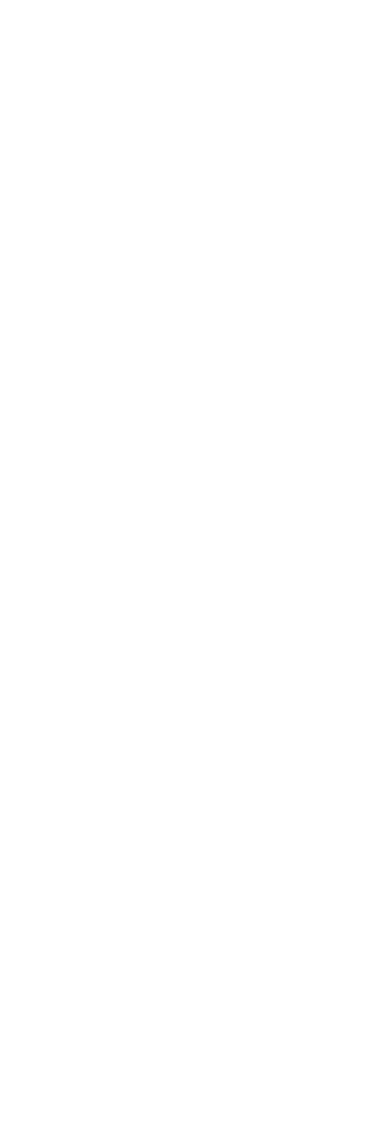
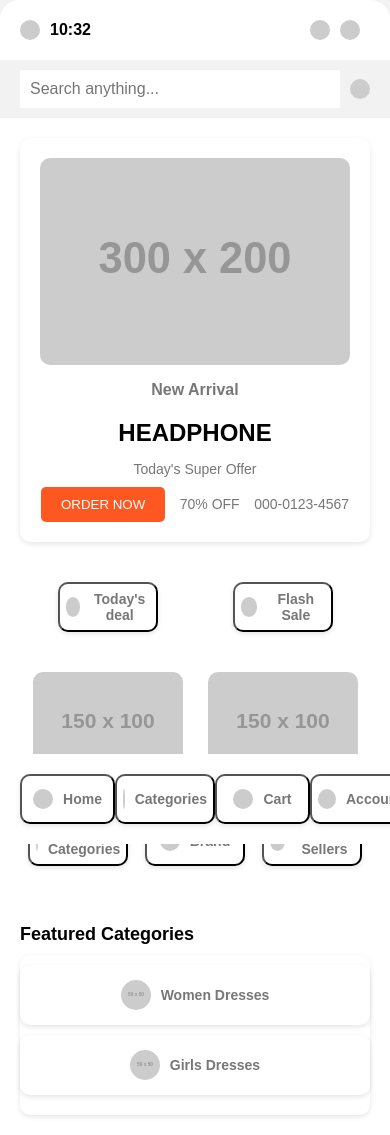
Before and after one commit to LihanceBopche/E_Com-LI, a plain HTML site: page product.html in a window 390 px wide. Before the commit the page ends 844 px from the top, so only its background shows below. Drawn offline with Linux system fonts and the light colour scheme; placeholder pictures from the web are drawn by us.

Commit message:
add product.html

```diff
--- a/css/styles.css
+++ b/css/styles.css
@@ -1,155 +1,249 @@
-/* Google Fonts - Poppins */
-@import url("https://fonts.googleapis.com/css2?family=Poppins:wght@300;400;500;600&display=swap");
-
-* {
+body {
   margin: 0;
   padding: 0;
-  box-sizing: border-box;
-  font-family: "Poppins", sans-serif;
+  background-color: #f2f2f2;
+  font-family: sans-serif;
 }
-body {
-  background: #f0faff;
+
+.app-container {
+  width: 100%;
+  min-height: 100vh;
+  background-color: #fff;
+  border-radius: 20px 20px 0 0;
+  overflow: hidden;
 }
-.nav {
-  position: fixed;
-  top: 0;
-  left: 0;
-  width: 100%;
-  padding: 15px 200px;
-  background: #4a98f7;
-  box-shadow: 0 4px 10px rgba(0, 0, 0, 0.1);
+
+.header {
+  display: flex;
+  justify-content: space-between;
+  align-items: center;
+  padding: 20px;
+  background-color: #fff;
 }
-.nav,
-.nav .nav-links {
+
+.header-left, .header-right {
   display: flex;
   align-items: center;
 }
-.nav {
+
+.header-icon {
+  width: 20px;
+  height: 20px;
+  background-color: #ccc;
+  border-radius: 50%;
+  margin-right: 10px;
+}
+
+.header-time {
+  font-size: 16px;
+  font-weight: bold;
+}
+
+.search-bar {
+  display: flex;
+  align-items: center;
+  padding: 10px 20px;
+  background-color: #f2f2f2;
+}
+
+.search-bar input {
+  border: none;
+  outline: none;
+  flex-grow: 1;
+  padding: 10px;
+  font-size: 16px;
+}
+
+.search-icon {
+  width: 20px;
+  height: 20px;
+  background-color: #ccc;
+  border-radius: 50%;
+  margin-left: 10px;
+}
+
+.banner-container {
+  padding: 20px;
+}
+
+.banner {
+  display: flex;
+  align-items: center;
   justify-content: space-between;
+  background-color: #fff;
+  padding: 20px;
+  border-radius: 10px;
+  box-shadow: 0 2px 5px rgba(0, 0, 0, 0.1);
 }
-a {
+
+.banner img {
+  width: 150px;
+  height: 100px;
+  object-fit: cover;
+  border-radius: 10px;
+}
+
+.banner-text {
+  flex: 1;
+  padding-left: 20px;
+}
+
+.banner-text h3 {
+  font-size: 16px;
+  font-weight: bold;
+  color: #777;
+}
+
+.banner-text h2 {
+  font-size: 24px;
+  font-weight: bold;
+  margin-bottom: 5px;
+}
+
+.banner-text p {
+  font-size: 14px;
+  color: #777;
+  margin-bottom: 10px;
+}
+
+.banner-text button {
+  background-color: #ff5722;
   color: #fff;
-  text-decoration: none;
-}
-.nav .logo {
-  font-size: 22px;
-  font-weight: 500;
-}
-.nav .nav-links {
-  column-gap: 20px;
-  list-style: none;
-}
-.nav .nav-links a {
-  transition: all 0.2s linear;
-}
-.nav.openSearch .nav-links a {
-  opacity: 0;
-  pointer-events: none;
-}
-.nav .search-icon {
-  color: #fff;
-  font-size: 20px;
+  padding: 10px 20px;
+  border: none;
+  border-radius: 5px;
   cursor: pointer;
 }
-.nav .search-box {
-  position: absolute;
-  right: 250px;
-  height: 45px;
-  max-width: 555px;
-  width: 100%;
-  opacity: 0;
-  pointer-events: none;
-  transition: all 0.2s linear;
-}
-.nav.openSearch .search-box {
-  opacity: 1;
-  pointer-events: auto;
-}
-.search-box .search-icon {
-  position: absolute;
-  left: 15px;
-  top: 50%;
-  left: 15px;
-  color: #4a98f7;
-  transform: translateY(-50%);
-}
-.search-box input {
-  height: 100%;
-  width: 100%;
-  border: none;
-  outline: none;
-  border-radius: 6px;
-  background-color: #fff;
-  padding: 0 15px 0 45px;
+
+.banner-text span {
+  font-size: 14px;
+  color: #777;
+  margin-left: 10px;
 }
 
-.nav .navOpenBtn,
-.nav .navCloseBtn {
-  display: none;
+.button-container {
+  display: flex;
+  justify-content: space-around;
+  padding: 20px;
 }
 
-/* responsive */
-@media screen and (max-width: 1160px) {
-  .nav {
-    padding: 15px 100px;
+.button {
+  display: flex;
+  align-items: center;
+  justify-content: center;
+  width: 100px;
+  height: 50px;
+  background-color: #fff;
+  border-radius: 10px;
+  box-shadow: 0 2px 5px rgba(0, 0, 0, 0.1);
+  cursor: pointer;
+}
+
+.button-icon {
+  width: 20px;
+  height: 20px;
+  background-color: #ccc;
+  border-radius: 50%;
+  margin-right: 10px;
+}
+
+.button span {
+  font-size: 14px;
+  font-weight: bold;
+  color: #777;
+}
+
+.product-container {
+  display: flex;
+  justify-content: space-around;
+  padding: 20px;
+}
+
+.product-image img {
+  width: 150px;
+  height: 100px;
+  object-fit: cover;
+  border-radius: 10px;
+}
+
+.featured-categories {
+  padding: 20px;
+}
+
+.featured-categories h3 {
+  font-size: 18px;
+  font-weight: bold;
+  margin-bottom: 10px;
+}
+
+.category-container {
+  display: flex;
+  justify-content: space-around;
+  padding: 10px 0;
+  background-color: #fff;
+  border-radius: 10px;
+  box-shadow: 0 2px 5px rgba(0, 0, 0, 0.1);
+}
+
+.category {
+  display: flex;
+  align-items: center;
+  justify-content: center;
+  width: 150px;
+  height: 60px;
+  background-color: #fff;
+  border-radius: 10px;
+  box-shadow: 0 2px 5px rgba(0, 0, 0, 0.1);
+  cursor: pointer;
+}
+
+.category img {
+  width: 30px;
+  height: 30px;
+  object-fit: cover;
+  border-radius: 50%;
+  margin-right: 10px;
+}
+
+.category span {
+  font-size: 14px;
+  font-weight: bold;
+  color: #777;
+}
+
+.bottom-navigation {
+  display: flex;
+  justify-content: space-around;
+  padding: 20px;
+  position: fixed;
+  bottom: 0;
+  left: 0;
+  width: 100%;
+  background-color: #fff;
+  border-radius: 20px 20px 0 0;
+}
+
+@media (max-width: 768px) {
+  .banner {
+      flex-direction: column;
   }
-  .nav .search-box {
-    right: 150px;
+
+  .banner img {
+      width: 100%;
+      height: auto;
+  }
+
+  .banner-text {
+      padding-left: 0;
+      text-align: center;
+  }
+
+  .category-container {
+      flex-direction: column;
+  }
+
+  .category {
+      width: 100%;
+      margin-bottom: 10px;
   }
 }
-@media screen and (max-width: 950px) {
-  .nav {
-    padding: 15px 50px;
-  }
-  .nav .search-box {
-    right: 100px;
-    max-width: 400px;
-  }
-}
-@media screen and (max-width: 768px) {
-  .nav .navOpenBtn,
-  .nav .navCloseBtn {
-    display: block;
-  }
-  .nav {
-    padding: 15px 20px;
-  }
-  .nav .nav-links {
-    position: fixed;
-    top: 0;
-    left: -100%;
-    height: 100%;
-    max-width: 280px;
-    width: 100%;
-    padding-top: 100px;
-    row-gap: 30px;
-    flex-direction: column;
-    background-color: #11101d;
-    box-shadow: 0 2px 10px rgba(0, 0, 0, 0.1);
-    transition: all 0.4s ease;
-    z-index: 100;
-  }
-  .nav.openNav .nav-links {
-    left: 0;
-  }
-  .nav .navOpenBtn {
-    color: #fff;
-    font-size: 20px;
-    cursor: pointer;
-  }
-  .nav .navCloseBtn {
-    position: absolute;
-    top: 20px;
-    right: 20px;
-    color: #fff;
-    font-size: 20px;
-    cursor: pointer;
-  }
-  .nav .search-box {
-    top: calc(100% + 10px);
-    max-width: calc(100% - 20px);
-    right: 50%;
-    transform: translateX(50%);
-    box-shadow: 0 2px 10px rgba(0, 0, 0, 0.1);
-  }
-}
--- a/product.html
+++ b/product.html
@@ -0,0 +1,104 @@
+<!DOCTYPE html>
+<html lang="en">
+<head>
+    <meta charset="UTF-8">
+    <meta name="viewport" content="width=device-width, initial-scale=1.0">
+    <title>Ecommerce App</title>
+    <link rel="stylesheet" href="css/styles.css">
+</head>
+<body>
+    <div class="app-container">
+        <div class="header">
+            <div class="header-left">
+                <div class="header-icon"></div>
+                <span class="header-time">10:32</span>
+            </div>
+            <div class="header-right">
+                <div class="header-icon"></div>
+                <div class="header-icon"></div>
+            </div>
+        </div>
+        <div class="search-bar">
+            <input type="text" placeholder="Search anything...">
+            <div class="search-icon"></div>
+        </div>
+        <div class="banner-container">
+            <div class="banner">
+                <img src="https://via.placeholder.com/300x200" alt="Banner Image">
+                <div class="banner-text">
+                    <h3>New Arrival</h3>
+                    <h2>HEADPHONE</h2>
+                    <p>Today's Super Offer</p>
+                    <button>ORDER NOW</button>
+                    <span>70% OFF</span>
+                    <span>000-0123-4567</span>
+                </div>
+            </div>
+        </div>
+        <div class="button-container">
+            <button class="button">
+                <div class="button-icon"></div>
+                <span>Today's deal</span>
+            </button>
+            <button class="button">
+                <div class="button-icon"></div>
+                <span>Flash Sale</span>
+            </button>
+        </div>
+        <div class="product-container">
+            <div class="product-image">
+                <img src="https://via.placeholder.com/150x100" alt="Product Image">
+            </div>
+            <div class="product-image">
+                <img src="https://via.placeholder.com/150x100" alt="Product Image">
+            </div>
+        </div>
+        <div class="button-container">
+            <button class="button">
+                <div class="button-icon"></div>
+                <span>Top Categories</span>
+            </button>
+            <button class="button">
+                <div class="button-icon"></div>
+                <span>Brand</span>
+            </button>
+            <button class="button">
+                <div class="button-icon"></div>
+                <span>Top Sellers</span>
+            </button>
+        </div>
+        <div class="featured-categories">
+            <h3>Featured Categories</h3>
+            <div class="category-container">
+                <div class="category">
+                    <img src="https://via.placeholder.com/50x50" alt="Category Icon">
+                    <span>Women Dresses</span>
+                </div>
+                <div class="category">
+                    <img src="https://via.placeholder.com/50x50" alt="Category Icon">
+                    <span>Girls Dresses</span>
+                </div>
+            </div>
+        </div>
+        <div class="bottom-navigation">
+            <button class="button">
+                <div class="button-icon"></div>
+                <span>Home</span>
+            </button>
+            <button class="button">
+                <div class="button-icon"></div>
+                <span>Categories</span>
+            </button>
+            <button class="button">
+                <div class="button-icon"></div>
+                <span>Cart</span>
+            </button>
+            <button class="button">
+                <div class="button-icon"></div>
+                <span>Account</span>
+            </button>
+        </div>
+    </div>
+    <script src="script.js"></script>
+</body>
+</html>
--- a/script.js
+++ b/script.js
@@ -1,22 +1,19 @@
-const nav = document.querySelector(".nav"),
-  searchIcon = document.querySelector("#searchIcon"),
-  navOpenBtn = document.querySelector(".navOpenBtn"),
-  navCloseBtn = document.querySelector(".navCloseBtn");
+// Add event listeners for button clicks
+const buttons = document.querySelectorAll('.button');
 
-searchIcon.addEventListener("click", () => {
-  nav.classList.toggle("openSearch");
-  nav.classList.remove("openNav");
-  if (nav.classList.contains("openSearch")) {
-    return searchIcon.classList.replace("uil-search", "uil-times");
-  }
-  searchIcon.classList.replace("uil-times", "uil-search");
+buttons.forEach(button => {
+    button.addEventListener('click', () => {
+        // Perform actions based on button click
+        console.log('Button clicked:', button.textContent);
+    });
 });
 
-navOpenBtn.addEventListener("click", () => {
-  nav.classList.add("openNav");
-  nav.classList.remove("openSearch");
-  searchIcon.classList.replace("uil-times", "uil-search");
+// Add event listeners for category clicks
+const categories = document.querySelectorAll('.category');
+
+categories.forEach(category => {
+    category.addEventListener('click', () => {
+        // Perform actions based on category click
+        console.log('Category clicked:', category.textContent);
+    });
 });
-navCloseBtn.addEventListener("click", () => {
-  nav.classList.remove("openNav");
-});
```
